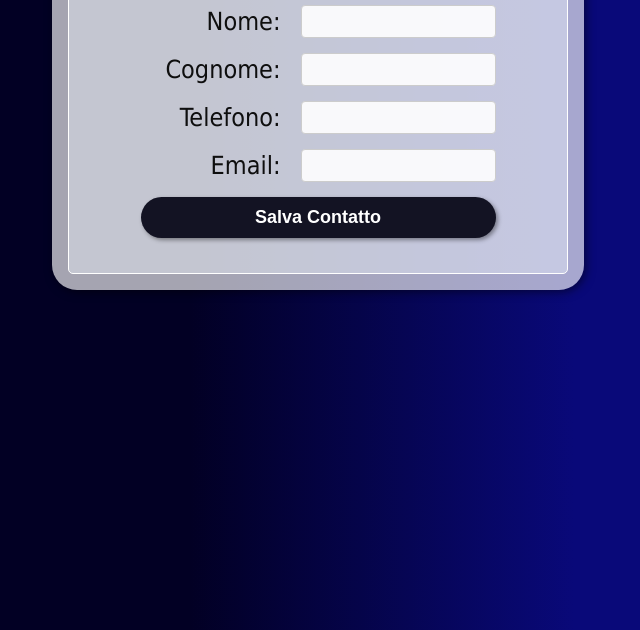
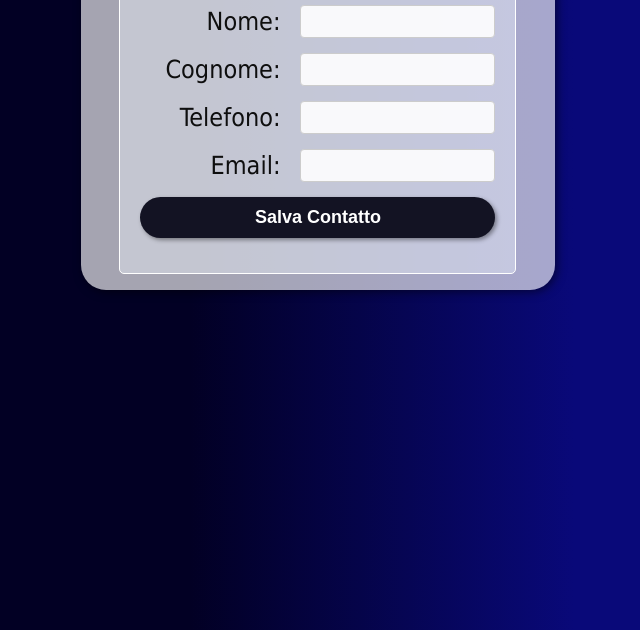
Before and after one commit to Eve0784/rubrica-telefonica, a plain HTML site: page new/new.html in a window 1280 px wide. Shown: the part 170-800 px from the top of the page, without its empty margins (322-962 px from the left). Drawn offline with Linux system fonts and the light colour scheme.

Commit message:
modifiche grafiche

```diff
--- a/shared/shared.css
+++ b/shared/shared.css
@@ -9,7 +9,13 @@ body {
     padding: 0px;
     font-family: Verdana, Geneva, Tahoma, sans-serif;
 }
-
+main {
+    flex: 1;
+    display: flex;
+    flex-direction: column;
+    align-items: center;
+    width: 100%;
+}
 body {
     width: 100vw;
     min-height: 100vh;
@@ -102,7 +108,7 @@ body {
 
 .form-container{
     padding: 20px;
-    width: 500px;
+    max-width: 95%;
     border: 1px solid white;
     border-radius: 5px;
     background-color: rgba(240, 248, 255, 0.404);
```
